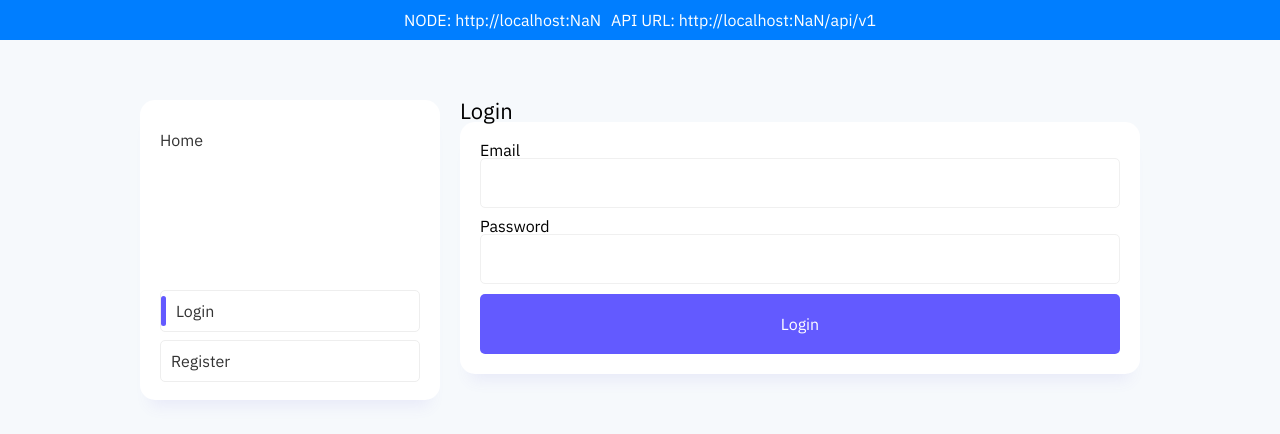
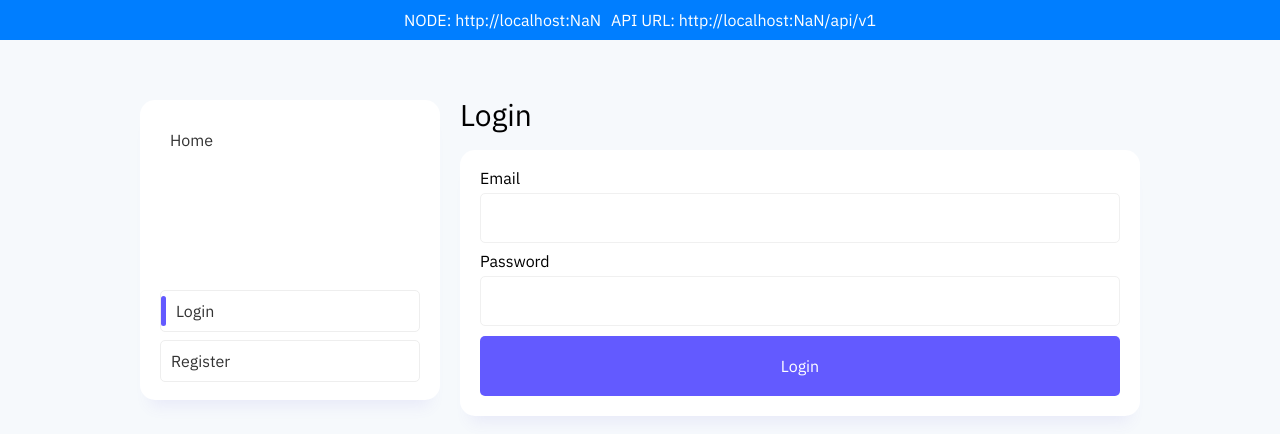
Before and after one commit to ninetales/BCU23D-Lumen-Client, a React (Vite) app: page /login in a window 1280 px wide. Shown: the top 434 px of the page. Built offline with nearby package versions, Linux system fonts and the light colour scheme; no server answers.

Commit message:
:lipstick: styling

```diff
--- a/src/assets/styles/components/_forms.scss
+++ b/src/assets/styles/components/_forms.scss
@@ -2,6 +2,12 @@ form {
     display: flex;
     flex-direction: column;
     gap: 10px;
+
+    label {
+        display: flex;
+        flex-direction: column;
+        gap: 7px;
+    }
 
     input[type="text"],
     input[type="password"],
--- a/src/assets/styles/components/_nav.scss
+++ b/src/assets/styles/components/_nav.scss
@@ -22,6 +22,8 @@ nav {
                 text-decoration: none;
                 color: $textColor;
                 position: relative;
+                padding: 0 10px;
+                transition: all 0.2s ease;
 
                 &.active {
                     padding-left: 15px;
@@ -41,6 +43,11 @@ nav {
                     max-height: 30px;
                     margin-top: auto;
                     margin-bottom: auto;
+                }
+
+                &:hover {
+                    background-color: #f8f4fe;
+                    border-radius: 5px;
                 }
             }
         }
--- a/src/assets/styles/layout/_base.scss
+++ b/src/assets/styles/layout/_base.scss
@@ -21,6 +21,10 @@ body {
     display: flex;
     flex-direction: column;
     gap: 20px;
+
+    &__title {
+        margin: 0;
+    }
 }
 
 main {
--- a/src/components/LoginForm.jsx
+++ b/src/components/LoginForm.jsx
@@ -14,6 +14,7 @@ export const LoginForm = () => {
     if (!validateForm(formData)) return;
 
     const response = await Auth.login(formData);
+
     if (response.success) {
       form.reset();
     }
@@ -25,7 +26,6 @@ export const LoginForm = () => {
 
   return (
     <>
-      <h3>Login</h3>
       <div className="card card-space">
         <form action="" onSubmit={(e) => formHandler(e)}>
           <label>
--- a/src/pages/Explorer.jsx
+++ b/src/pages/Explorer.jsx
@@ -4,8 +4,10 @@ import { LedgerViewer } from '../components/LedgerViewer';
 export const Explorer = () => {
   return (
     <>
-      <h1>Block explorer</h1>
-      <LedgerViewer />
+      <div className="content">
+        <h1 className="content__title">Block explorer</h1>
+        <LedgerViewer />
+      </div>
     </>
   );
 };
--- a/src/pages/Login.jsx
+++ b/src/pages/Login.jsx
@@ -4,7 +4,10 @@ import { LoginForm } from '../components/LoginForm';
 export const Login = () => {
   return (
     <>
-      <LoginForm />
+      <div className="content">
+        <h1 className="content__title">Login</h1>
+        <LoginForm />
+      </div>
     </>
   );
 };
--- a/src/pages/MemPool.jsx
+++ b/src/pages/MemPool.jsx
@@ -4,8 +4,10 @@ import { MemPoolViewer } from '../components/MemPoolViewer';
 export const MemPool = () => {
   return (
     <>
-      <h1>MemPool</h1>
-      <MemPoolViewer />
+      <div className="content">
+        <h1 className="content__title">MemPool</h1>
+        <MemPoolViewer />
+      </div>
     </>
   );
 };
--- a/src/pages/Miner.jsx
+++ b/src/pages/Miner.jsx
@@ -4,8 +4,10 @@ import { BlockMiner } from '../components/BlockMiner';
 export const Miner = () => {
   return (
     <>
-      <h1>Miner</h1>
-      <BlockMiner />
+      <div className="content">
+        <h1 className="content__title">Miner</h1>
+        <BlockMiner />
+      </div>
     </>
   );
 };
--- a/src/pages/Register.jsx
+++ b/src/pages/Register.jsx
@@ -5,7 +5,7 @@ export const Register = () => {
   return (
     <>
       <div className="content">
-        <h3>Register</h3>
+        <h1 className="content__title">Register</h1>
         <RegisterForm />
       </div>
     </>
```
Also changed, not shown: src/assets/styles/style.css, 1 other file (tests, documents, lock files or other folders).
